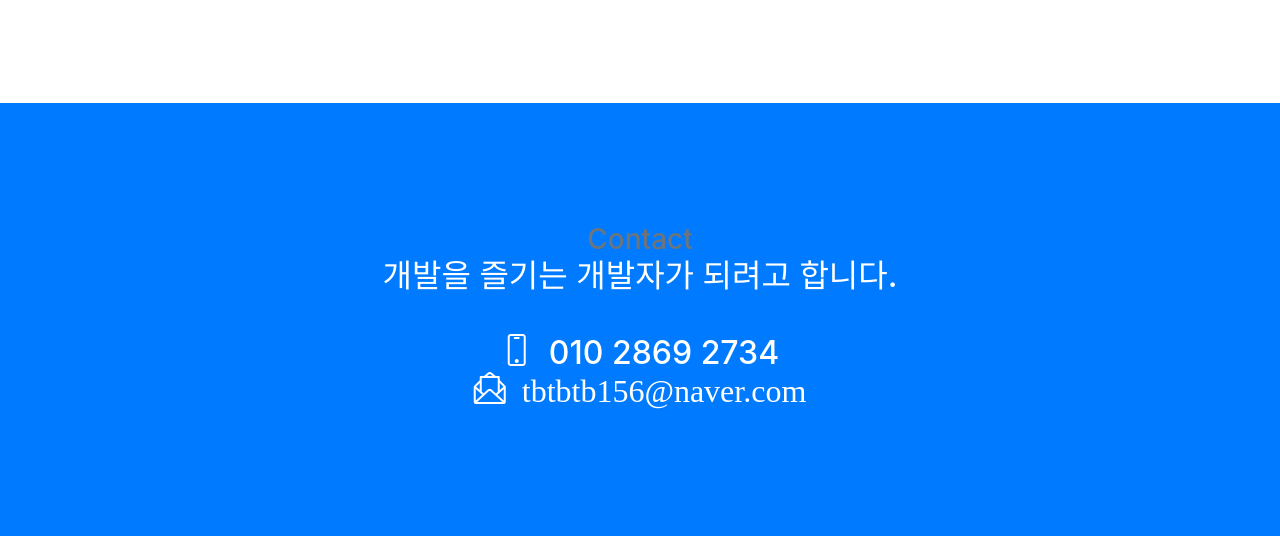
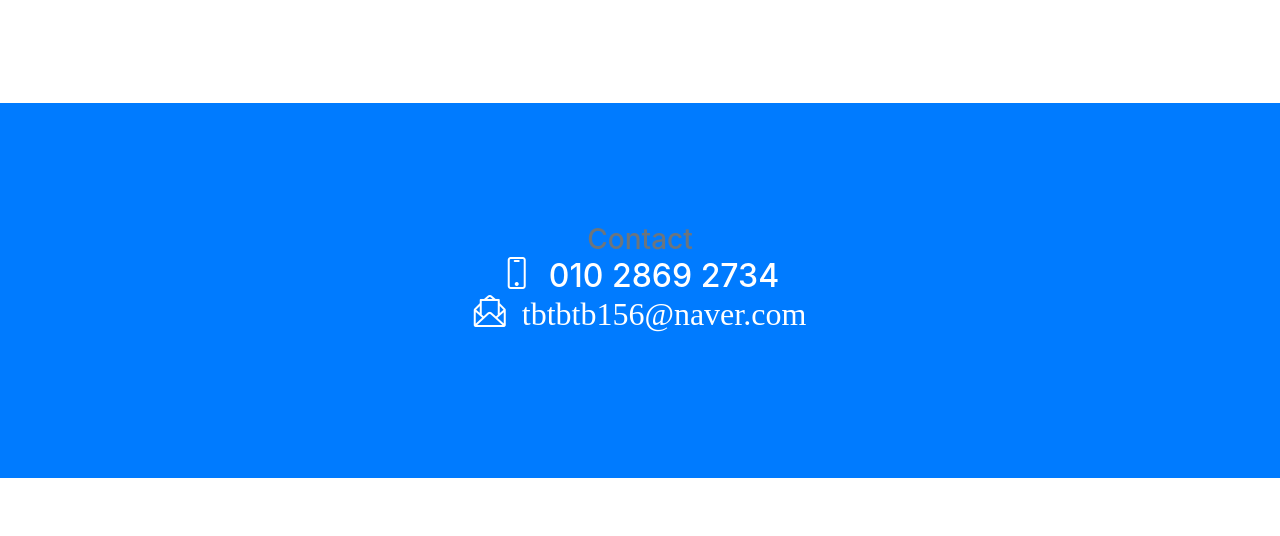
Before and after one commit to JeongEEE/WebPF2, a website with bundled scripts: page index.html in a window 1280 px wide. Shown: the part 2506-3042 px from the top of the page. Built offline with nearby package versions, Linux system fonts and the light colour scheme.

Commit message:
Update index.html

```diff
--- a/index.html
+++ b/index.html
@@ -178,7 +178,7 @@
   <section class="content-section bg-primary text-white">
     <div class="container text-center">
       <h3 class="text-secondary mb-0">Contact</h3>
-      <h2 class="mb-4">개발을 즐기는 개발자가 되려고 합니다.<br><br>
+      <h2 class="mb-4">
         <i class="icon-screen-smartphone"> </i>010 2869 2734<br>
         <i class="icon-envelope-letter"> tbtbtb156@naver.com</i></h2>
     </div>
```
